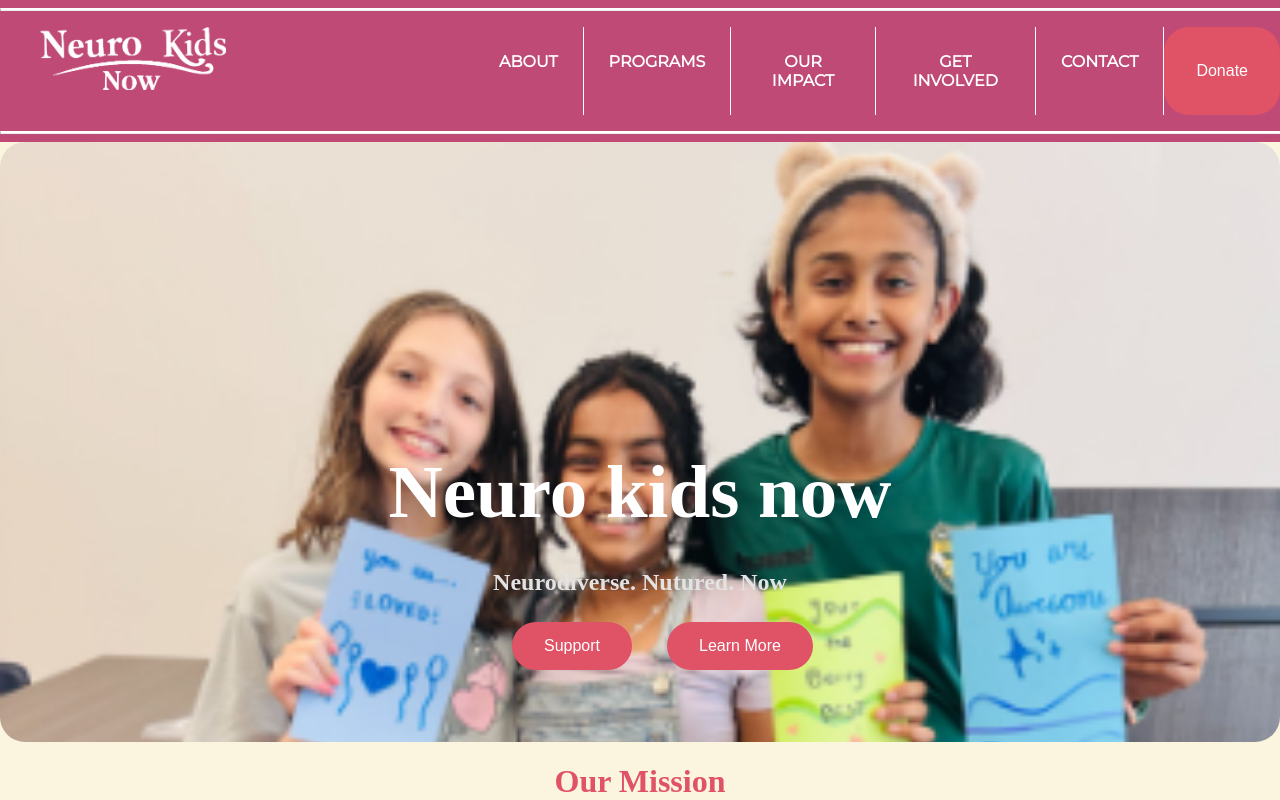
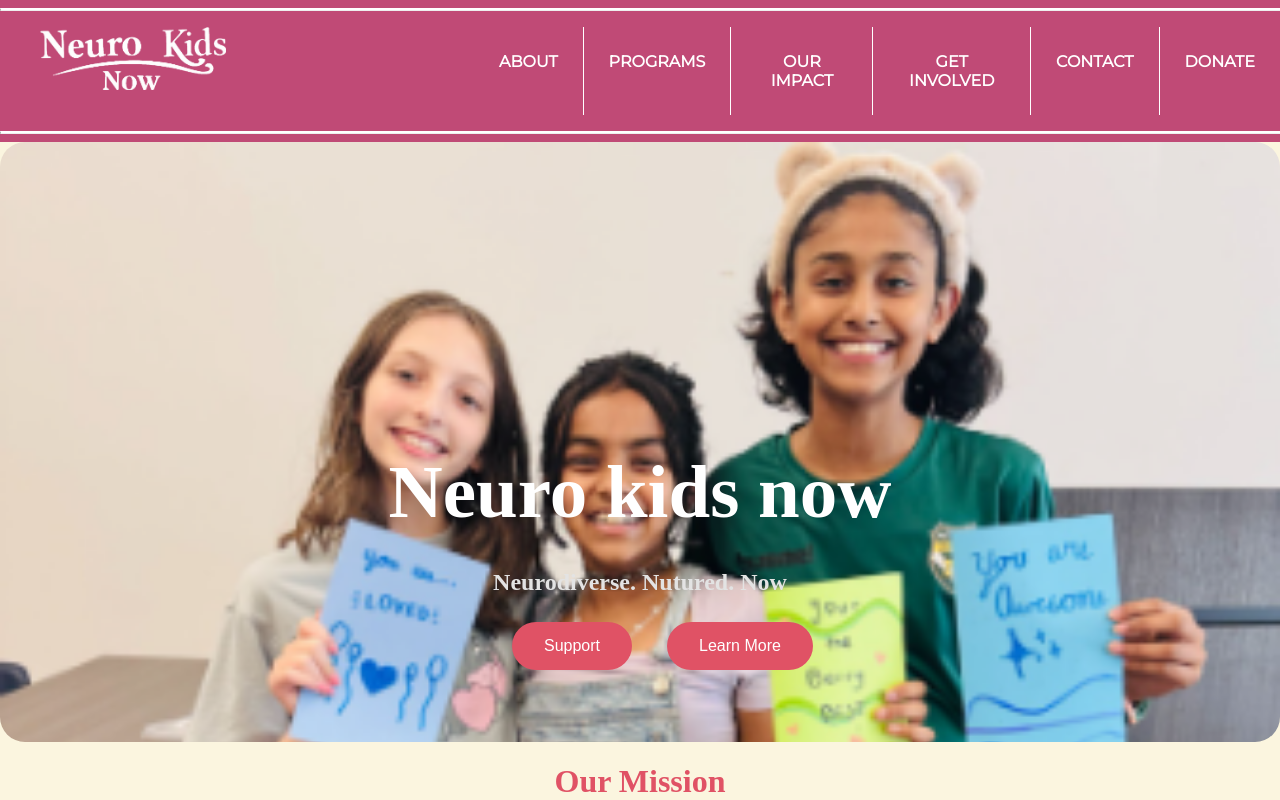
Before and after one commit to NovCoder33/neuro-kids-now, a React (Vite) app: page / in a window 1280 px wide. Shown: the top 800 px of the page. Built offline with nearby package versions, Linux system fonts and the light colour scheme; a web font is replaced by a local one.

Commit message:
Changed Donate button to align with styles

```diff
--- a/src/components/Navbar.tsx
+++ b/src/components/Navbar.tsx
@@ -7,13 +7,14 @@ const Navbar = () => {
     <nav className="navbar">
       <hr></hr>
       <ul>
-        <button
-          onClick={() => {
-            navigate("./Volunteer");
-          }}
-        >
-          Donate
-        </button>
+        <li>
+          <Link
+            style={{ fontFamily: "Montserrat", fontWeight: "bolder" }}
+            to="./volunteer"
+          >
+            DONATE
+          </Link>
+        </li>
         <div className="vertical"></div>
 
         <li>
```
